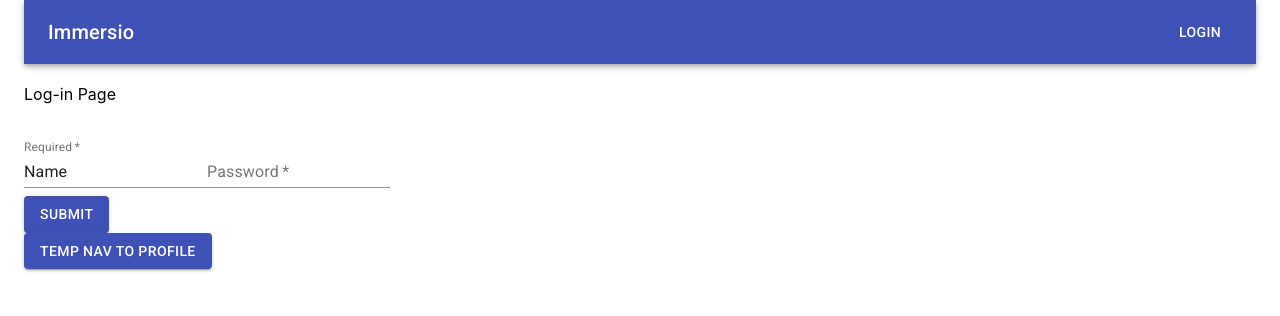
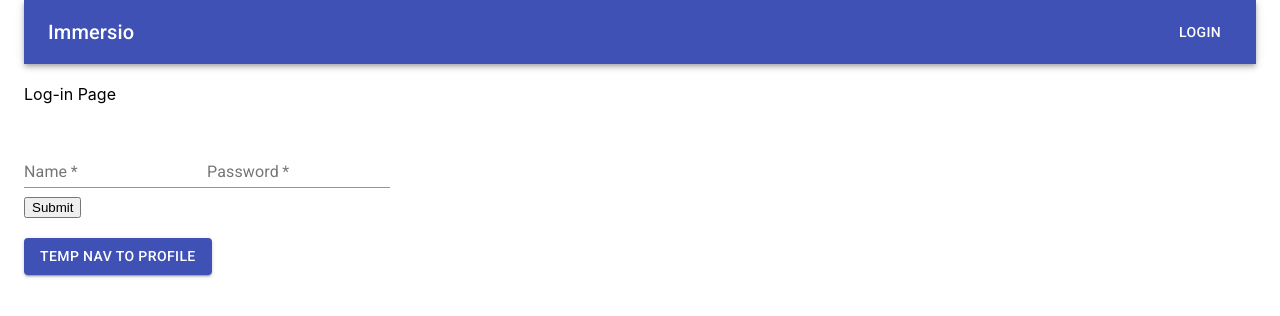
Before and after one commit to MarshallProtsman/Project-3_good-MERNin, a React (Create React App) app in the folder client/: page /login in a window 1280 px wide. Shown: the top 316 px of the page. Built offline with nearby package versions, Linux system fonts and the light colour scheme.

Commit message:
login collection
-added code to collect values from login fields upon input click

```diff
--- a/client/src/components/languageform/index.js
+++ b/client/src/components/languageform/index.js
@@ -1,32 +1,3 @@
-// import React from 'react';
-// import Box from "@material-ui/core/Box";
-
-// import Button from '@material-ui/core/Button';
-// import NavButton from "../navigationbutton";
-
-
-// export default function LoginForm() {
-
-//     function formSubmit() {
-//         alert("form was submitted!")
-//     }
-
-//   return (
-//       <Box>
-//           <br />
-//     <form className="" noValidate autoComplete="off">
-
-//       <br />
-//       <Button onClick={formSubmit} variant="contained" color="primary">
-//       Submit
-//       </Button>
-//       <br />
-//         <NavButton to="/profile" text="temp Nav to profile"/>
-//     </form>
-//     </Box>
-//   );
-// }
-
 import React from 'react';
 import Input from '@material-ui/core/Input';
 import InputLabel from '@material-ui/core/InputLabel';
@@ -50,7 +21,8 @@ import Button from '@material-ui/core/Button';
     }));
   }
 
-    function formSubmit() {
+  function formSubmit(event) {
+    event.preventDefault()
     alert(values.language + " was selected!")
   }
 
--- a/client/src/components/loginform/index.js
+++ b/client/src/components/loginform/index.js
@@ -1,27 +1,48 @@
-import React from 'react';
+import React, { Component } from 'react'
 import Box from "@material-ui/core/Box";
 import TextField from '@material-ui/core/TextField';
-import Button from '@material-ui/core/Button';
 import NavButton from "../navigationbutton";
 
+export default class LoginForm extends Component {
 
-export default function LoginForm() {
+  constructor(props) {
+    super(props);
+    this.state = {
+      name: "",
+      password: ""};
 
-    function formSubmit() {
-        alert("form was submitted!")
+    this.handleNameChange = this.handleNameChange.bind(this);
+    this.handlePasswordChange = this.handlePasswordChange.bind(this);
+    this.onSubmit = this.onSubmit.bind(this);
   }
 
+  handleNameChange(event) {
+    this.setState({name: event.target.value});
+  }
+
+  handlePasswordChange(event) {
+    this.setState({password: event.target.value});
+  }
+
+   onSubmit(event) {
+     alert('Username: ' + this.state.name + " Password: " + this.state.password);
+     event.preventDefault();
+   }
+
+  render() {
     return (
       <Box>
         <br />
-    <form className="" noValidate autoComplete="off">
+        <form className="" onSubmit={this.onSubmit}>
           <TextField
             required
             id="standard-required"
-        label="Required"
-        defaultValue="Name"
+            label="Name"
             className=""
+            autoComplete="username"
             margin="normal"
+            value={this.state.name}
+            onChange={this.handleNameChange}
           />
           <TextField
             required
@@ -31,14 +52,16 @@ export default function LoginForm() {
             type="password"
             autoComplete="current-password"
             margin="normal"
+            value={this.state.password}
+            onChange={this.handlePasswordChange}
           />
           <br />
-      <Button onClick={formSubmit} variant="contained" color="primary">
-      Submit
-      </Button>
+          <input type="submit" variant="contained" color="primary"/>
           <br />
-        <NavButton to="/profile" text="temp Nav to profile"/>
         </form>
+        <br />
+        <NavButton to="/profile" text="temp Nav to profile" />
       </Box>
-  );
+    )
+  };
 }
```
Lines whose indentation alone changed are shown as unchanged.
